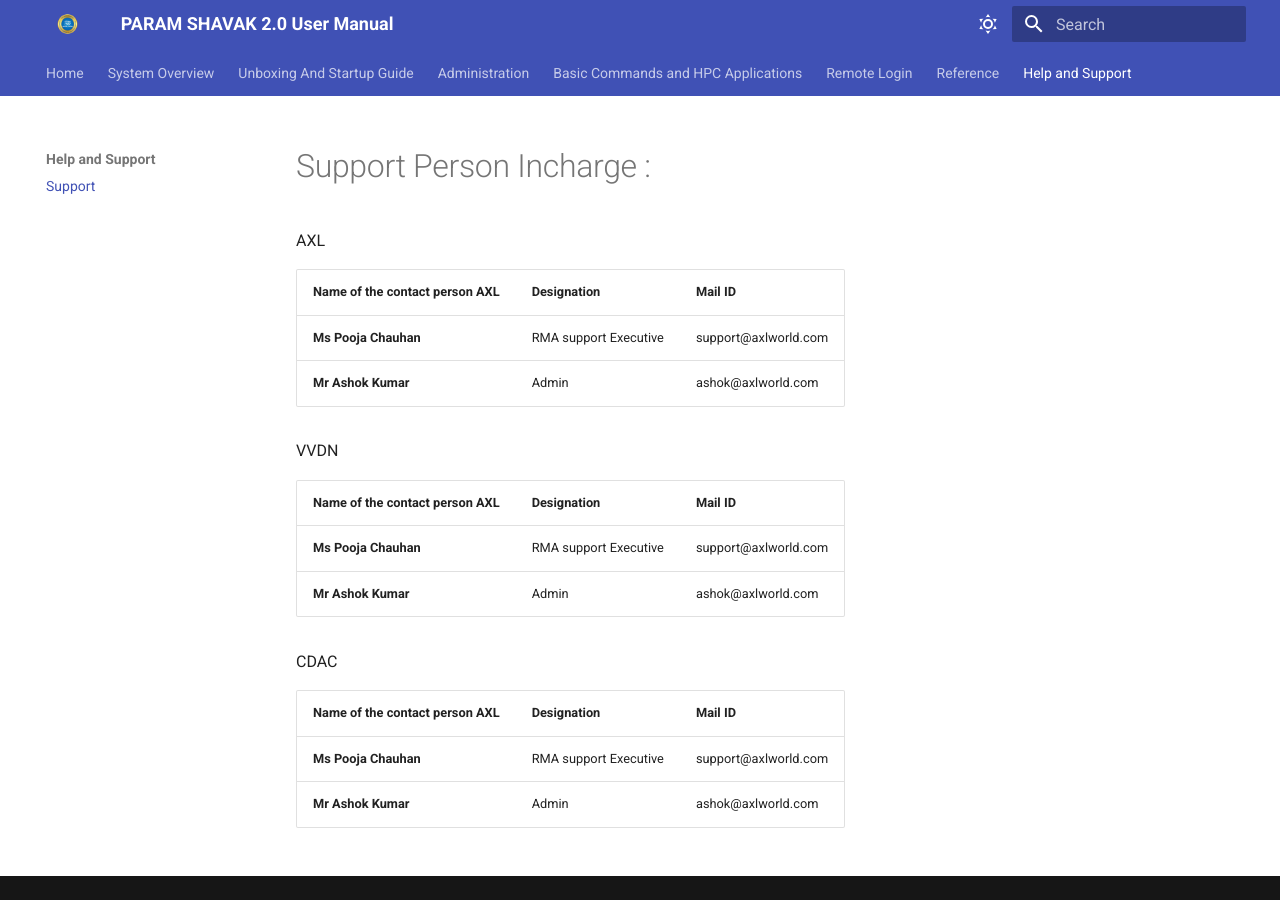
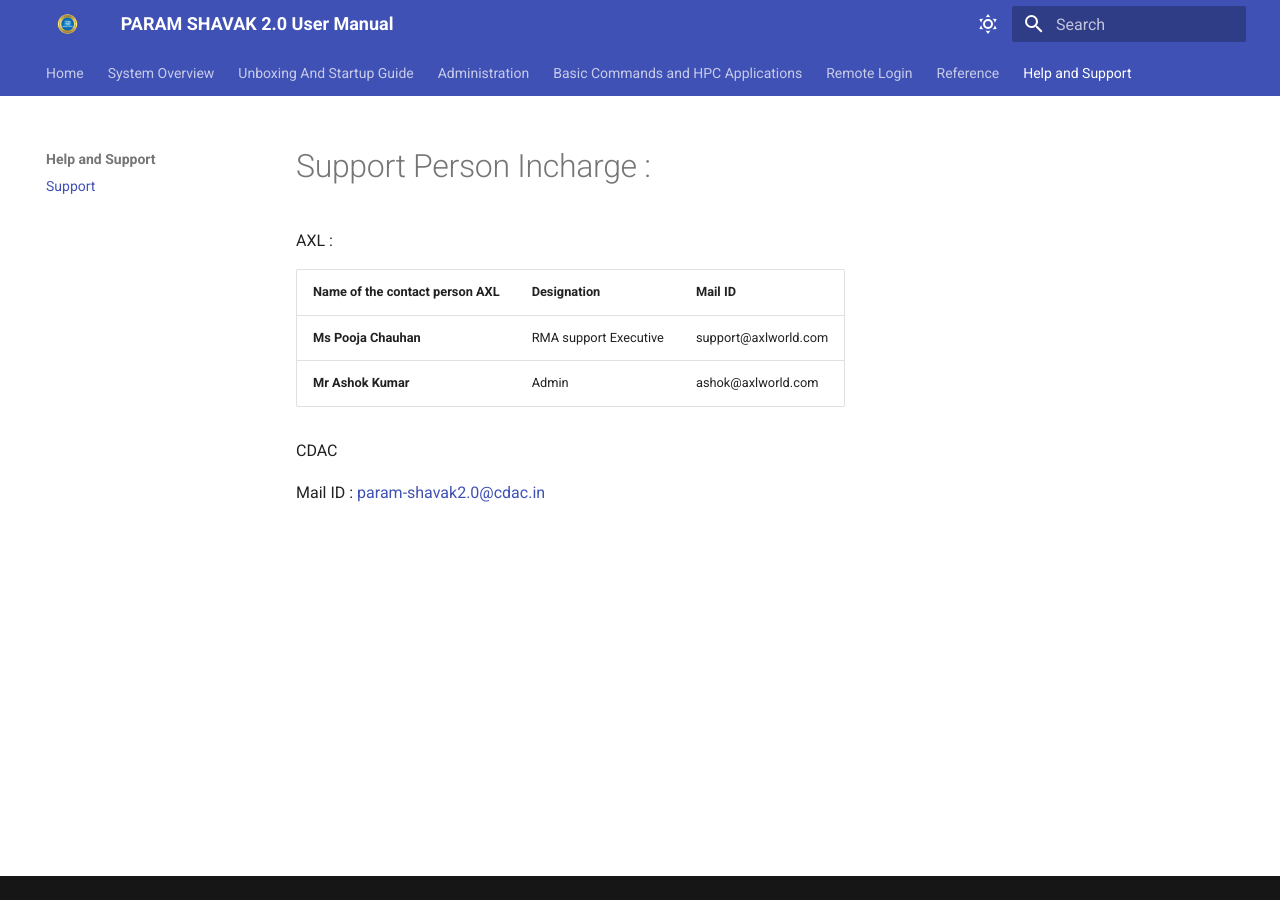
Before and after one commit to cdac-paramshavak/Paramshavak-UserManual, an MkDocs documentation site: the page built from docs/support/helpandsupport.md, in a window 1280 px wide. Built offline with MkDocs 1.6.1 and Material for MkDocs 9.7.7, drawn with Linux system fonts in a browser that asks for light colours.

Commit message:
added updated support doc

```diff
--- a/docs/support/helpandsupport.md
+++ b/docs/support/helpandsupport.md
@@ -3,25 +3,16 @@
 # Support  Person Incharge :
 
 
-AXL
+AXL :
 
-| Name of the contact person AXL   | Designation | Mail ID |
-|---|---|---|
-| **Ms Pooja Chauhan** | RMA support Executive | support@axlworld.com |
-| **Mr Ashok Kumar** | Admin | ashok@axlworld.com |
+| Name of the contact person AXL | Designation           | Mail ID              |
+| ------------------------------ | --------------------- | -------------------- |
+| **Ms Pooja Chauhan**           | RMA support Executive | support@axlworld.com |
+| **Mr Ashok Kumar**             | Admin                 | ashok@axlworld.com   |
 
-
-VVDN
-
-| Name of the contact person AXL   | Designation | Mail ID |
-|---|---|---|
-| **Ms Pooja Chauhan** | RMA support Executive | support@axlworld.com |
-| **Mr Ashok Kumar** | Admin | ashok@axlworld.com |
 
 
 CDAC
 
-| Name of the contact person AXL   | Designation | Mail ID |
-|---|---|---|
-| **Ms Pooja Chauhan** | RMA support Executive | support@axlworld.com |
-| **Mr Ashok Kumar** | Admin | ashok@axlworld.com |
+Mail ID :
+[param-shavak2.0@cdac.in](mailto:param-shavak2.0@cdac.in)
```
Also changed, not shown: docs/Guide/Unbox.md (+1 -2 lines), docs/overview points.md (deleted, +0 -20 lines).
